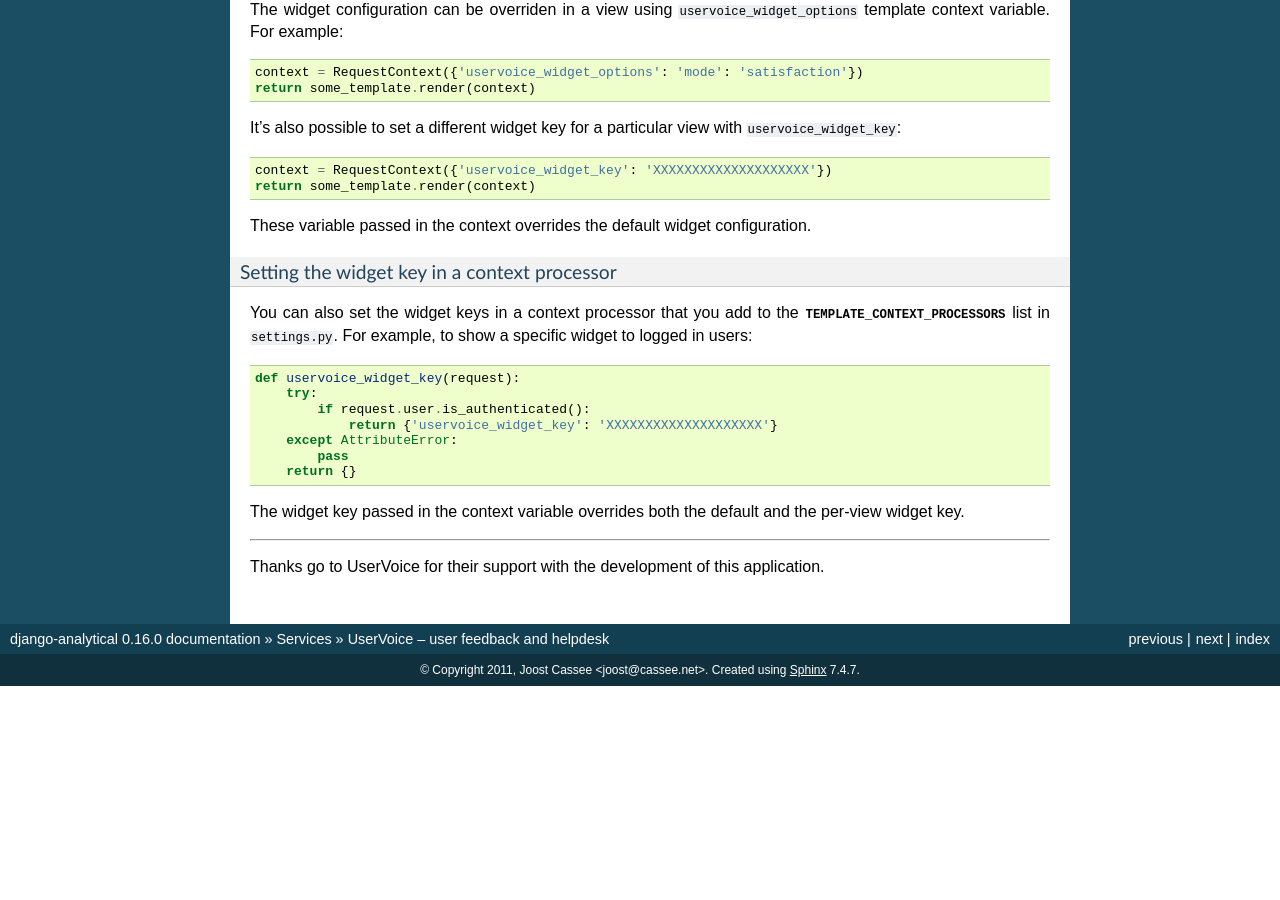
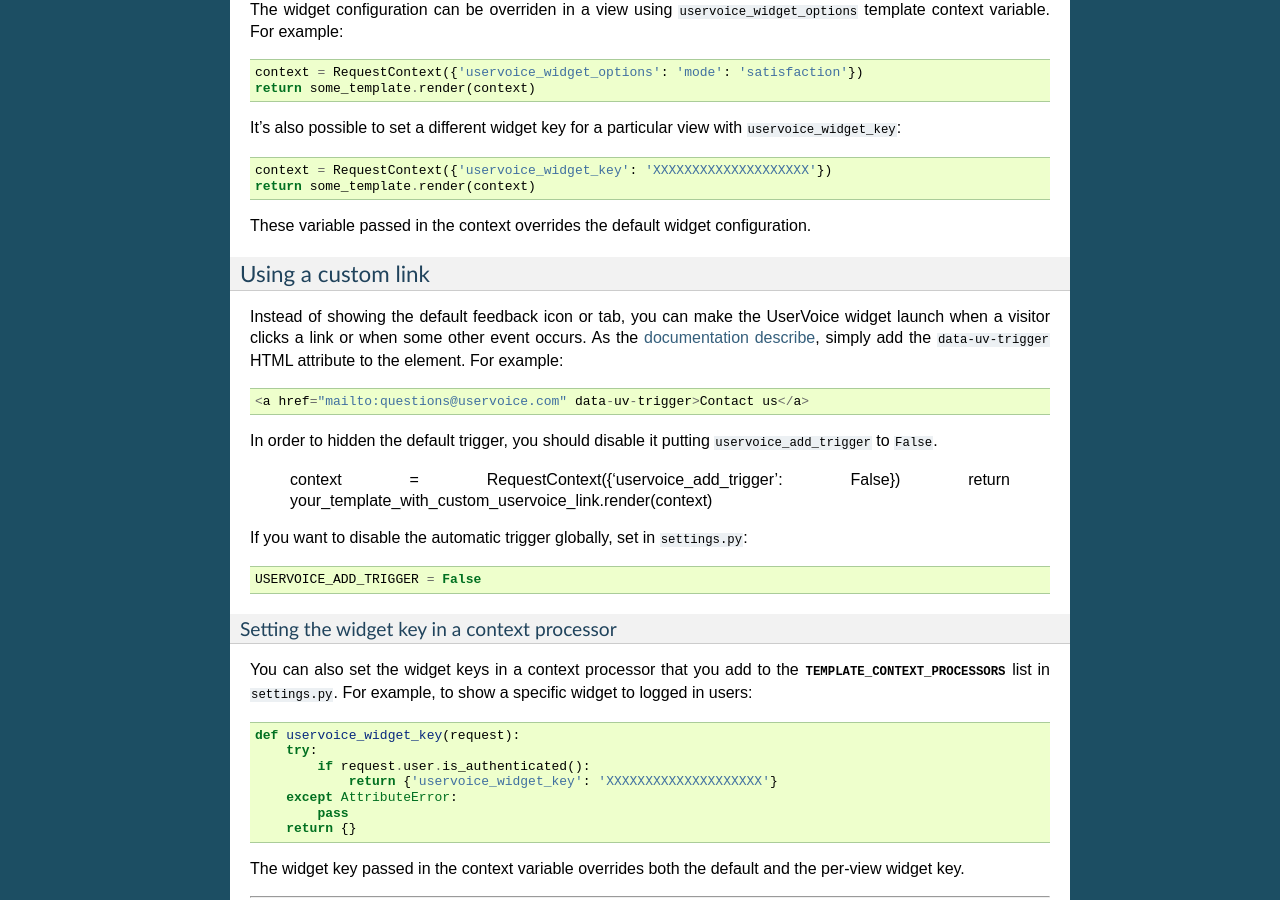
Before and after one commit to jazzband/django-analytical, a Sphinx documentation site: the page built from docs/services/uservoice.rst, in a window 1280 px wide and 900 px high, scrolled down 1493 px. Built offline with Sphinx 7.4.7, drawn with Linux system fonts in a browser that asks for light colours; before the commit the page ends 2179 px from its top, so only the background shows below that.

Commit message:
trigger custom

```diff
--- a/docs/services/uservoice.rst
+++ b/docs/services/uservoice.rst
@@ -129,6 +129,30 @@
 These variable passed in the context overrides the default
 widget configuration.
 
+
+.. _uservoice-link:
+
+Using a custom link
+-------------------
+
+Instead of showing the default feedback icon or tab, you can make the UserVoice
+widget launch when a visitor clicks a link or when some other event
+occurs. As the `documentation describe <https://developer.uservoice.com/docs/widgets/methods/#custom-trigger>`_, simply add the ``data-uv-trigger`` HTML attribute to the element. For example::
+
+    <a href="mailto:questions@uservoice.com" data-uv-trigger>Contact us</a>
+
+
+In order to hidden the default trigger, you should disable it putting
+``uservoice_add_trigger`` to ``False``.
+
+    context = RequestContext({'uservoice_add_trigger': False})
+    return your_template_with_custom_uservoice_link.render(context)
+
+If you want to disable the automatic trigger globally, set in :file:`settings.py`::
+
+    USERVOICE_ADD_TRIGGER = False
+
+
 Setting the widget key in a context processor
 .............................................
 
```
Also changed, not shown: 1 other file.
